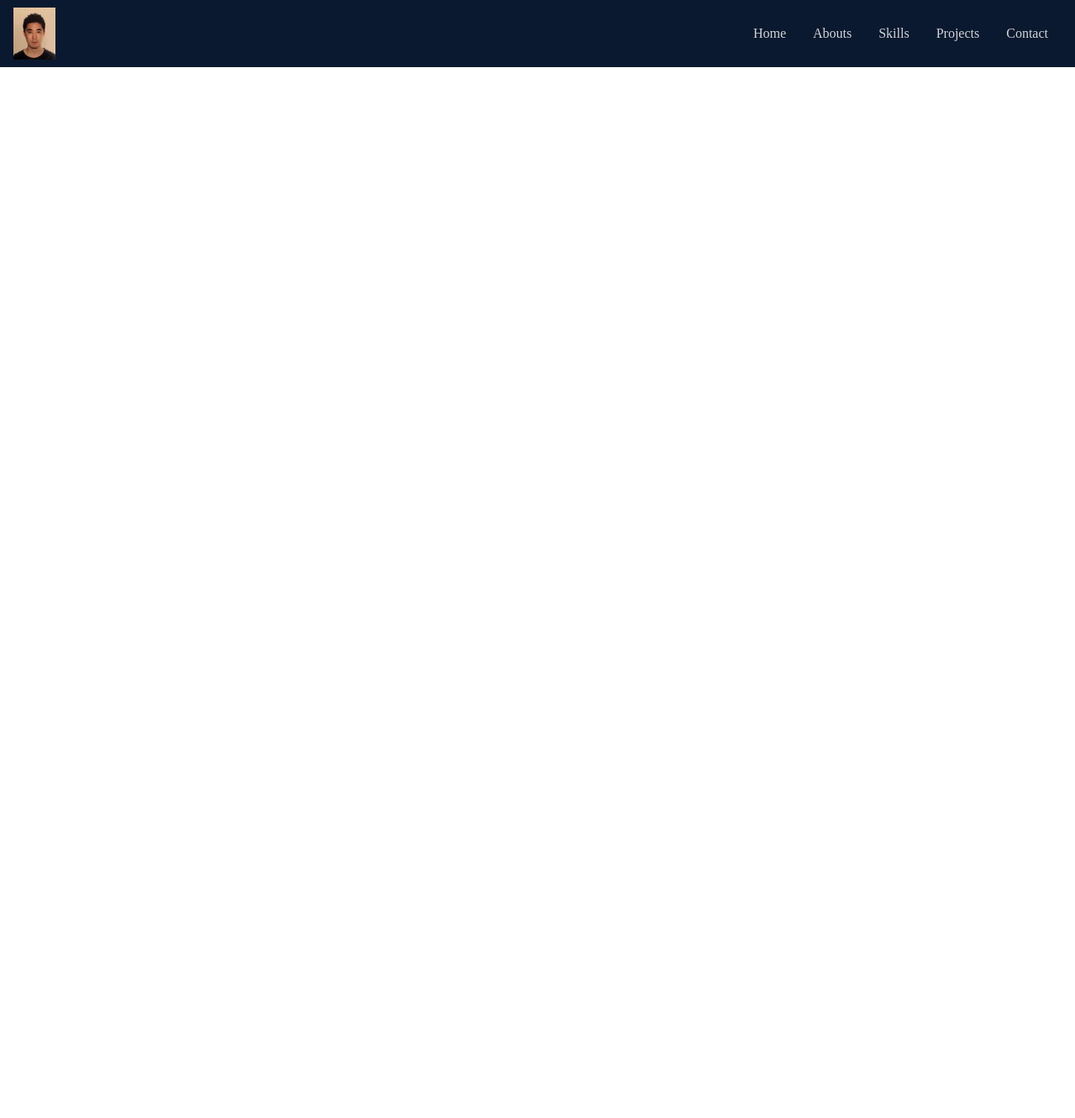
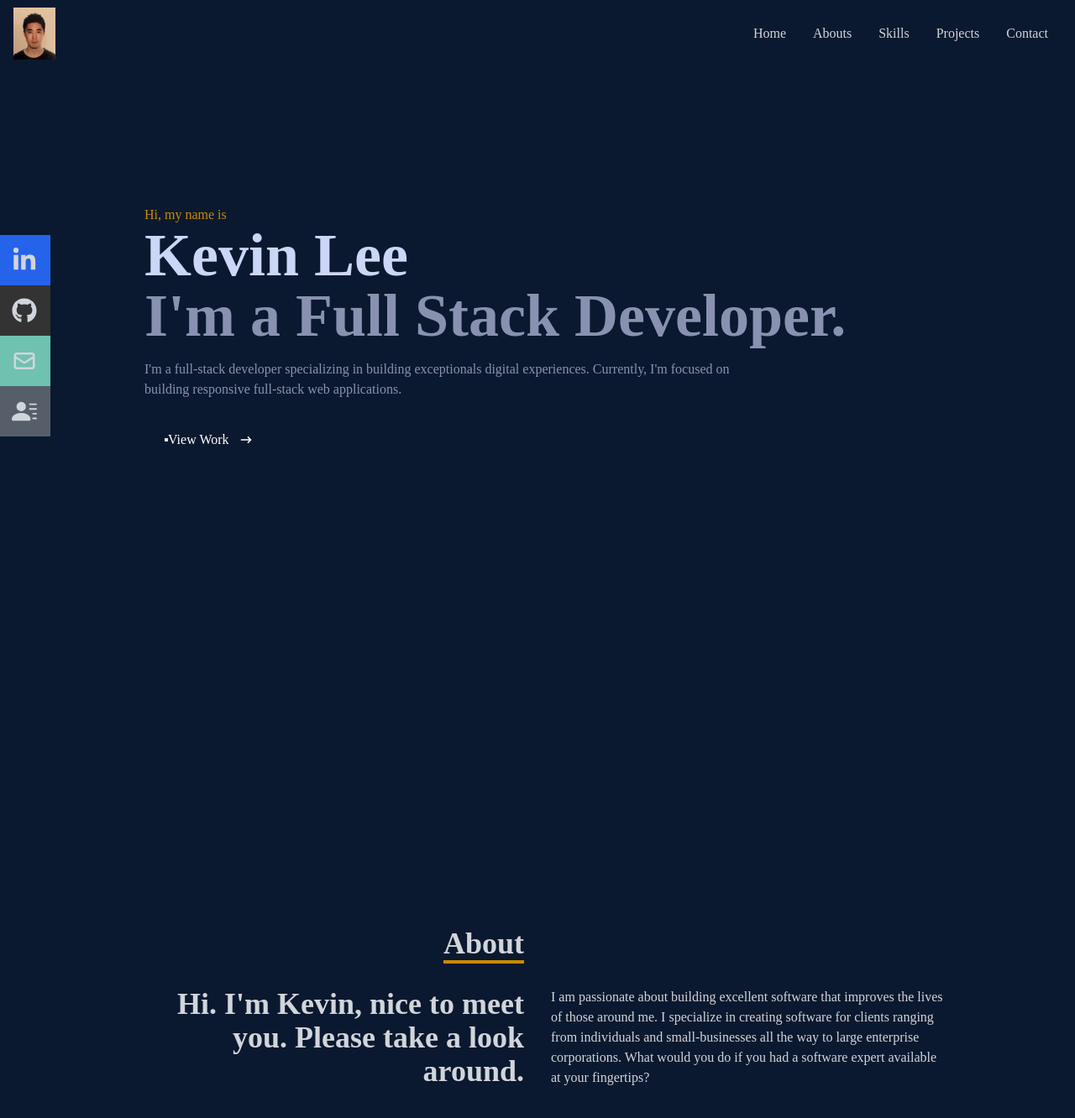
Before and after one commit to kevkenshi-max/About-Me, a React (Create React App) app: page / in a window 1280 px wide. Shown: the top 1332 px of the page at 84% size. Before the commit the page ends 800 px from the top, so only its background shows below. Built offline with nearby package versions, Linux system fonts and the light colour scheme.

Commit message:
about added

```diff
--- a/src/App.js
+++ b/src/App.js
@@ -1,11 +1,14 @@
-import React from 'react';
 import Navbar from './components/Navbar'
+import Home from './components/Home'
+import About from './components/About'
 
 
 function App() {
   return (
     <div>
       <Navbar />
+      <Home />
+      <About />
     </div>
   );
 }
--- /dev/null
+++ b/src/components/About.jsx
@@ -0,0 +1,33 @@
+import React from 'react'
+
+function About() {
+  return (
+    <div name='about' className='w-full h-screen bg-[#0a192f] text-gray-300'>
+      <div className='flex flex-col justify-center items-center w-full h-full'>
+        <div className='max-w-[1000px] w-full px-4 grid grid-cols-2 gap-8'>
+            <div className='sm:text-right pb-8 pl-4'>
+                <p className='text-4xl font-bold inline border-b-4 border-yellow-600'>
+                    About
+                </p>
+            </div>
+            <div></div>
+            </div>
+        <div className='max-w-[1000px] w-full grid sm:grid-cols-2 gap-8 px-4'>
+            <div className='sm:text-right text-4xl font-bold'>
+                <p>Hi. I'm Kevin, nice to meet you. Please take a look around.</p>
+            </div>
+            <div>
+                <p>I am passionate about building excellent software that improves
+                    the lives of those around me. I specialize in creating software
+                    for clients ranging from individuals and small-businesses all the
+                    way to large enterprise corporations. What would you do if you had
+                    a software expert available at your fingertips?
+                </p>
+            </div>
+            </div>
+      </div>
+    </div>
+  )
+}
+
+export default About
--- /dev/null
+++ b/src/components/Home.jsx
@@ -0,0 +1,30 @@
+import React from 'react'
+import { HiArrowNarrowRight } from 'react-icons/hi'
+
+const Home = () => {
+  return (
+    <div name='home' className='w-full h-screen bg-[#0a192f]'>
+
+      {/* Container */}
+      <div className='max-w-[1000px] mx-auto px-8 flex flex-col justify-center h-full'>
+        <p className='text-yellow-600'>Hi, my name is</p>
+        <h1 className='text-4xl sm:text-7xl font-bold text-[#ccd6f6]'>Kevin Lee</h1>
+        <h2 className='text-4xl sm:text-7xl font-bold text-[#8892b0]'>I'm a Full Stack Developer.</h2>
+        <p className='text-[#8892b0] py-4 max-w-[700px]'>I'm a full-stack developer specializing in building exceptionals
+            digital experiences. Currently, I'm focused on building responsive
+            full-stack web applications.
+        </p>
+        <div>
+            <button className='text-white group before:border-2 px-6 py-3 my-2 flex items-center hover:bg-yellow-600 hover:border-yellow-600'>View Work
+            <span className='group-hover:rotate-90 duration-300'>
+            <HiArrowNarrowRight className='ml-3 '/>
+            </span>
+            </button>
+        </div>
+      </div>
+
+    </div>
+  )
+}
+
+export default Home
--- a/src/components/Navbar.jsx
+++ b/src/components/Navbar.jsx
@@ -1,5 +1,7 @@
 import React, { useState } from 'react'
-import { FaBars, FaTimes } from 'react-icons/fa'
+import { FaBars, FaTimes, FaGithub, FaFacebook, FaLinkedinIn } from 'react-icons/fa'
+import { HiOutlineMail } from 'react-icons/hi'
+import { BsFillPersonLinesFill } from 'react-icons/bs'
 import Me from '../assets/me.jpeg'
 
 function Navbar() {
@@ -9,7 +11,7 @@ function Navbar() {
   return (
     <div className="fixed w-full h-[80px] flex justify-between items-center px-4 bg-[#0a192f] text-gray-300">
       <div>
-        <img src={Me} alt='Me Image' style={{ width: '50px' }} />
+        <img src={Me} alt='Me' style={{ width: '50px' }} />
       </div>
 
       {/* menu */}
@@ -38,7 +40,39 @@ function Navbar() {
 
 
         {/* Social icons */}
-        <div className='hidden'></div>
+        <div className='hidden lg:flex fixed flex-col top-[35%] left-0'>
+            <ul>
+                <li className='w-[160px] h-[60px] flex justify-between items-center ml-[-100px] hover:ml-[-10px] duration-300 bg-blue-600'>
+                    <a className='flex justify-between items-center w-full text-gray-300'
+                    href='/'>
+                        Linkedin <FaLinkedinIn size={30} />
+                    </a>
+                </li>
+
+                <li className='w-[160px] h-[60px] flex justify-between items-center ml-[-100px] hover:ml-[-10px] duration-300 bg-[#333333]'>
+                    <a className='flex justify-between items-center w-full text-gray-300'
+                    href='/'>
+                        Github <FaGithub size={30} />
+                    </a>
+                </li>
+
+                <li className='w-[160px] h-[60px] flex justify-between items-center ml-[-100px] hover:ml-[-10px] duration-300 bg-[#6fc2b0]'>
+                    <a className='flex justify-between items-center w-full text-gray-300'
+                    href='/'>
+                        Email <HiOutlineMail size={30} />
+                    </a>
+                </li>
+
+                <li className='w-[160px] h-[60px] flex justify-between items-center ml-[-100px] hover:ml-[-10px] duration-300 bg-[#565f69]'>
+                    <a className='flex justify-between items-center w-full text-gray-300'
+                    href='/'>
+                        Resume <BsFillPersonLinesFill size={30} />
+                    </a>
+                </li>
+            </ul>
+        </div>
+
+
     </div>
   )
 }
```
